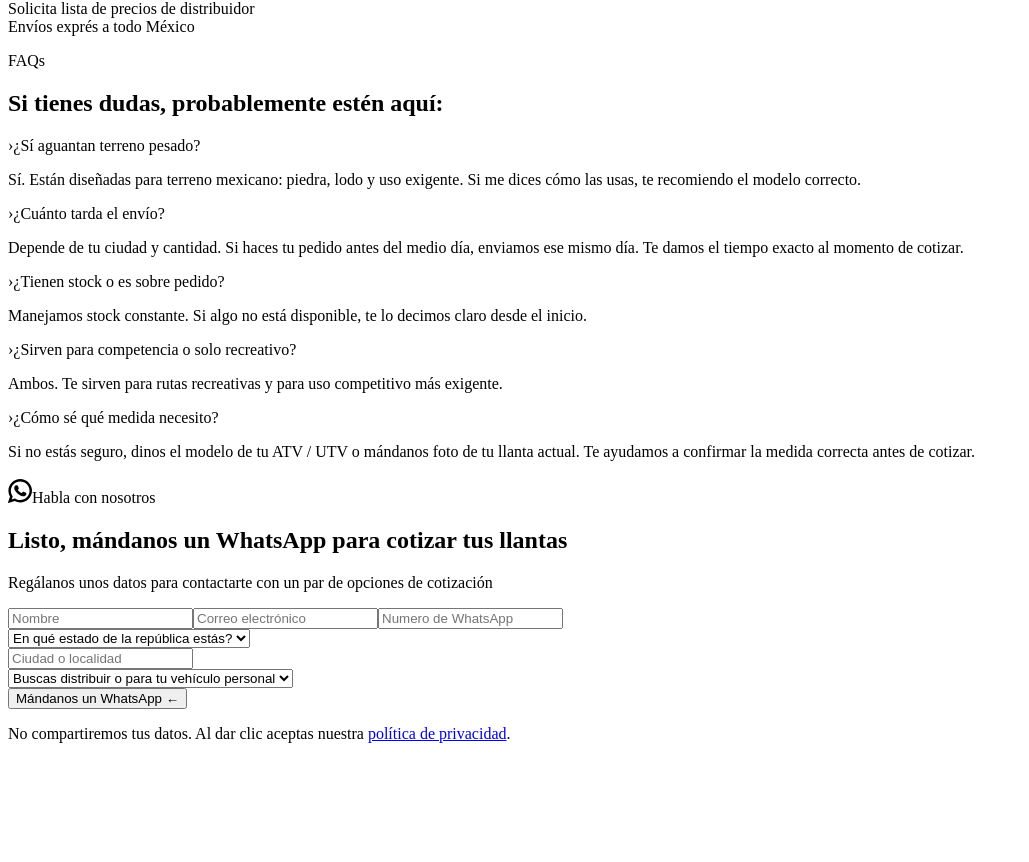
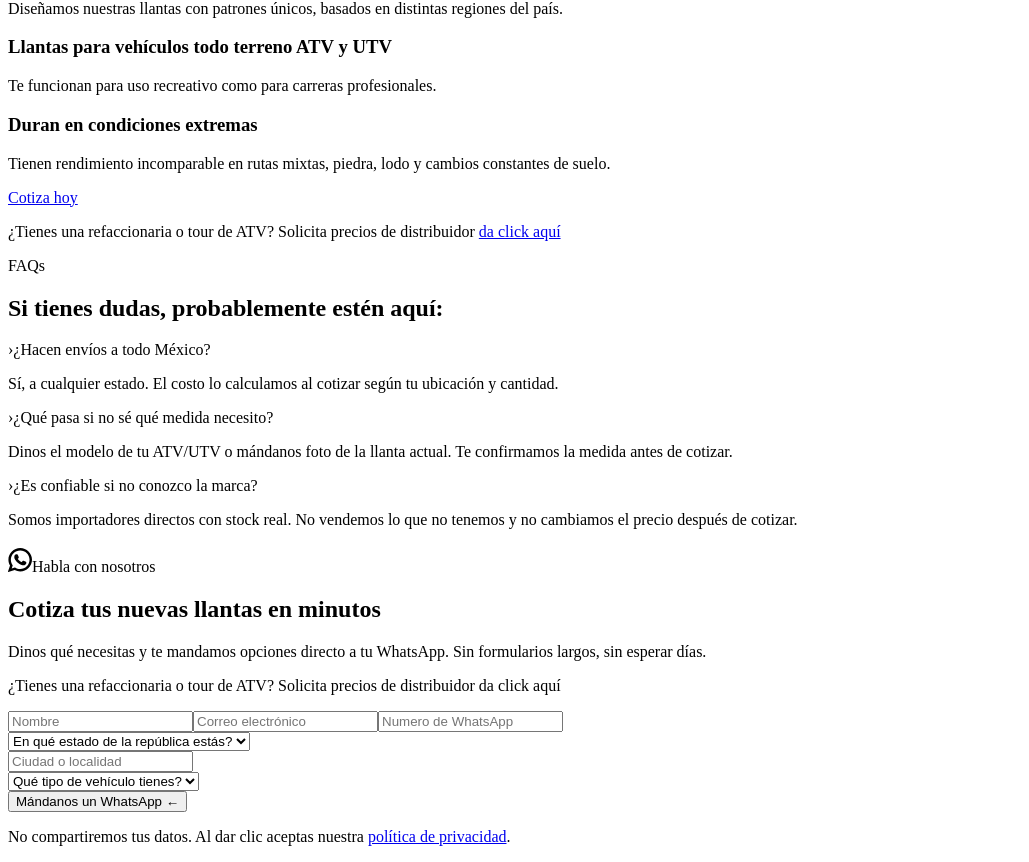
Before and after one commit to imadamblack/speed-supply, a Next.js app: page / in a window 1280 px wide. Shown: the part 1387-2249 px from the top of the page, without its empty margins (0-1029 px from the left). Before the commit the page ends 2146 px from the top, so only its background shows below. Built offline with nearby package versions, Linux system fonts and the light colour scheme.

Commit message:
FIX: Hero and OptInForm for DTC and B2B

```diff
--- a/content.js
+++ b/content.js
@@ -1,8 +1,8 @@
 export const content = {
   hero: {
     banner: {
-      title: 'Vendes productos para ATV o UTV, tu inventario de llantas no puede depender de la suerte',
-      description: 'Importador directo de llantas ATV y UTV con stock real, envíos exprés en México y venta flexible desde 1 pieza',
+      title: 'Las llantas que aguantan el terreno mexicano. Sin pagar un premium de marca.',
+      description: 'Importadores directos de llantas ATV y UTV. Stock real, precio justo, envío ese mismo día.',
     },
     content: {
       paragraph: 'Te vendemos desde 1 pieza, sin obligarte a comprar el juego completo y sin inflar precios por intermediarios.',
@@ -10,7 +10,7 @@ export const content = {
     },
     cta: {
       main: 'Cotiza hoy',
-      secondary: 'Solicita lista de precios de distribuidor<br/>Envíos exprés a todo México',
+      secondary: '¿Tienes una refaccionaria o tour de ATV? Solicita precios de distribuidor',
     },
   },
   catalogo: {
@@ -98,39 +98,9 @@ export const content = {
       secondary: null,
     },
   },
-  niveles: {
-    banner: {
-      title: 'Niveles del programa de Distribuidores',
-      description: null,
-    },
-    content: {
-      paragraph: null,
-      items: [
-        {
-          title: 'Estándar',
-          description: '— 50% de descuento sobre el Precio Regular<br/>— Compra inicial de activación: $20,000 MXN<br/>— Recompras sin monto mínimo<br/>— Atención personalizada<br/>— Acceso a promociones exclusivas<br/>— Precio de distribuidor 100% confidencial<br/>\n',
-          img: 'atributos01.jpg',
-        },
-        {
-          title: 'Preferente',
-          description: 'Todos los beneficios del Distribuidor Estándar más: <br/>— 5% de descuento adicional sobre el precio de lista una vez que acumules $50,000 MXN de compras en un periodo de 6 meses',
-          img: 'atributos02.jpg',
-        },
-        {
-          title: '100K',
-          description: 'Todos los beneficios del Distribuidor Estándar más: <br/>— 7% de descuento adicional sobre el precio de lista al realizar compras arriba de $100,000 MXN en una sola exhibición',
-          img: 'atributos03.jpg',
-        },
-      ],
-    },
-    cta: {
-      main: 'Conoce nuestro catálogo y cotiza',
-      secondary: null,
-    },
-  },
   atributos: {
     banner: {
-      title: 'Para vehículos todo terreno, llantas todo terreno',
+      title: 'No somos el más famoso. Somos el que cumple.',
       description: 'Nuestras llantas son la opción correcta tanto para uso profesional y recreativo porque aguantan todo terreno mexicano.',
     },
     content: {
@@ -211,29 +181,19 @@ export const content = {
       paragraph: null,
       items: [
         {
-          q: '¿Sí aguantan terreno pesado?',
-          a: 'Sí. Están diseñadas para terreno mexicano: piedra, lodo y uso exigente. Si me dices cómo las usas, te recomiendo el modelo correcto.',
+          q: '¿Hacen envíos a todo México? ',
+          a: 'Sí, a cualquier estado. El costo lo calculamos al cotizar según tu ubicación y cantidad.',
           img: 'faqs01.jpg',
         },
         {
-          q: '¿Cuánto tarda el envío?',
-          a: 'Depende de tu ciudad y cantidad. Si haces tu pedido antes del medio día, enviamos ese mismo día. Te damos el tiempo exacto al momento de cotizar.',
+          q: '¿Qué pasa si no sé qué medida necesito?',
+          a: 'Dinos el modelo de tu ATV/UTV o mándanos foto de la llanta actual. Te confirmamos la medida antes de cotizar.',
           img: 'faqs02.jpg',
         },
         {
-          q: '¿Tienen stock o es sobre pedido?',
-          a: 'Manejamos stock constante. Si algo no está disponible, te lo decimos claro desde el inicio.',
+          q: '¿Es confiable si no conozco la marca?',
+          a: 'Somos importadores directos con stock real. No vendemos lo que no tenemos y no cambiamos el precio después de cotizar.',
           img: 'faqs03.jpg',
-        },
-        {
-          q: '¿Sirven para competencia o solo recreativo?',
-          a: 'Ambos. Te sirven para rutas recreativas y para uso competitivo más exigente.',
-          img: 'faqs04.jpg',
-        },
-        {
-          q: '¿Cómo sé qué medida necesito?',
-          a: 'Si no estás seguro, dinos el modelo de tu ATV / UTV o mándanos foto de tu llanta actual. Te ayudamos a confirmar la medida correcta antes de cotizar.',
-          img: 'faqs05.jpg',
         },
       ],
     },
@@ -244,8 +204,8 @@ export const content = {
   },
   cta: {
     banner: {
-      title: 'Listo, mándanos un WhatsApp para cotizar tus llantas',
-      description: 'Regálanos unos datos para contactarte con un par de opciones de cotización',
+      title: 'Cotiza tus nuevas llantas en minutos',
+      description: 'Dinos qué necesitas y te mandamos opciones directo a tu WhatsApp. Sin formularios largos, sin esperar días.',
     },
     content: {
       paragraph: null,
--- a/src/components/form/opt-in-form.js
+++ b/src/components/form/opt-in-form.js
@@ -9,7 +9,7 @@ import fbEvent, { gtagSendEvent } from '../../services/fbEvents';
 import { Select } from './formAtoms';
 import { mexicanStates } from '../../catalogs/mexican-states';
 
-export default function OptInForm({lastClick = '', utm = {}}) {
+export default function OptInForm({lastClick = '', utm = {}, distributor}) {
   const [sending, setSending] = useState(false);
   const router = useRouter();
   const methods = useForm({mode: 'all'});
@@ -17,7 +17,6 @@ export default function OptInForm({lastClick = '', utm = {}}) {
     register,
     handleSubmit,
     formState: {errors},
-    watch,
   } = methods;
 
   const onSubmit = (data) => {
@@ -28,7 +27,7 @@ export default function OptInForm({lastClick = '', utm = {}}) {
 
     const _fbc = getCookie('_fbc');
     const _fbp = getCookie('_fbp');
-    const payload = {...data, _fbc, _fbp, ...utm};
+    const payload = {...data, _fbc, _fbp, ...utm, type: distributor ? 'distribuidor' : 'personal'};
 
     fetch(info.optInWebhook, {
       method: 'POST',
@@ -69,7 +68,7 @@ export default function OptInForm({lastClick = '', utm = {}}) {
   };
 
   const ConditionalInputs = () => {
-    if (watch('customerType') === 'distribuidor') {
+    if (distributor) {
       return (
         <input
           {...register(
@@ -81,7 +80,7 @@ export default function OptInForm({lastClick = '', utm = {}}) {
       )
     }
 
-    if (watch('customerType') === 'personal') {
+    if (!distributor) {
       return (
         <Select
           options={[
@@ -147,17 +146,6 @@ export default function OptInForm({lastClick = '', utm = {}}) {
           className={errors.city && '!bg-red-200'}
           placeholder="Ciudad o localidad"/>
 
-        <Select
-          options={[
-            {value: 'distribuidor', name: 'Soy distribuidor'},
-            {value: 'personal', name: 'Para mi vehículo'}
-          ]}
-          name="customerType"
-          inputOptions={{required: true}}
-          placeholder="Buscas distribuir o para tu vehículo personal"
-          className={`rounded-md px-6 py-4 bg-white ${errors.state && '!bg-red-200'}`}
-        />
-
         <ConditionalInputs />
 
         <button
--- a/src/pages/index.js
+++ b/src/pages/index.js
@@ -1,6 +1,5 @@
-import { useEffect, useRef, useState } from 'react';
+import { useEffect, useState } from 'react';
 import Image from 'next/image';
-import { info } from '../../info';
 import { content } from '../../content';
 
 import OptInForm from '../components/form/opt-in-form';
@@ -8,13 +7,12 @@ import Link from 'next/link';
 import Blockbuster from '../components/blockbuster';
 import Faqs from '../components/faqs';
 import scrollDepth from '../utils/scrollDepth';
-import { gtagSendEvent } from '../services/fbEvents';
-import { Select } from '../components/form/formAtoms';
+import { motion, AnimatePresence } from 'framer-motion';
 
 export default function Index({lead, utm}) {
   const [lastClick, setLastClick] = useState('');
-  const [catalogoItem, setCatalogoItem] = useState('ATV');
-  console.log('ITEM', catalogoItem);
+  const [isDistributor, setIsDistributor] = useState(false);
+  const [catalogoItem, setCatalogoItem] = useState('UTV');
 
   useEffect(() => {
     scrollDepth({
@@ -29,15 +27,18 @@ export default function Index({lead, utm}) {
     if (el) el.scrollIntoView({behavior: 'smooth', block: 'start'});
   };
 
-  const {hero, beneficios, alianzas, niveles, atributos, catalogo, garantias, testimonios, faqs, cta} = content;
+  const {hero, beneficios, alianzas, atributos, catalogo, garantias, testimonios, faqs, cta} = content;
 
-  const CtaButton = (origin) => (
-    <div className="reading-container">
+  const CtaButton = ({origin}) => (
+    <div className="reading-container z-20">
       <div>
-        <Link href="#contact">
+        <Link href="/#contact">
           <a onClick={() => goToContact(origin)} className="button !w-full">{hero.cta.main}</a>
         </Link>
-        <p className="-ft-1 text-center mt-6" dangerouslySetInnerHTML={{__html: hero.cta.secondary}}/>
+        <p className="text-center">
+          {hero.cta.secondary} {' '}
+          <a href="/#contact" onClick={() => setIsDistributor(true)} className="link">da click aquí</a>
+        </p>
       </div>
     </div>
   );
@@ -67,9 +68,10 @@ export default function Index({lead, utm}) {
           className="ft-4 lg:w-2/3 mx-auto relative text-center mt-8 md:[text-shadow:_2px_2px_0_rgb(0_0_0_/_40%)]"
           dangerouslySetInnerHTML={{__html: hero.banner.description}}
         />
+
+        <CtaButton origin="hero"/>
       </div>
 
-        {/*<CtaButton origin="hero"/>*/}
 
     </section>
 
@@ -86,7 +88,8 @@ export default function Index({lead, utm}) {
                   onClick={() => setCatalogoItem(i.title)}
                   className="relative h-[6rem] flex-grow items-center justify-center cursor-pointer"
                 >
-                    <p className="absolute top-[1.5rem] inset-x-0 text-center ft-8 serif font-bold tracking-wide z-40">{i.title}</p>
+                  <p
+                    className="absolute top-[1.5rem] inset-x-0 text-center ft-8 serif font-bold tracking-wide z-40">{i.title}</p>
                   <div
                     className={`${i.title !== catalogoItem && 'hidden'} absolute inset-0 bg-white/30 rounded-2xl shadow-md`}/>
                 </div>,
@@ -125,13 +128,12 @@ export default function Index({lead, utm}) {
         title={beneficios.banner.title}
         description={beneficios.banner.description}
       />
-        <div className="px-16 mb-20">
-          <p className="reading-container ft-2" dangerouslySetInnerHTML={{__html: beneficios.content?.paragraph}}/>
+      <div className="mb-20">
         <div className="container grid md:grid-cols-2 xl:grid-cols-3 gap-8 items-stretch">
           {beneficios.content.items.map((i, idx) =>
             <div
               id={`beneficio-${idx}`}
-                className="relative flex flex-col w-full bg-white rounded-2xl shadow-lg overflow-hidden border border-neutral-100 p-20">
+              className="relative flex flex-col w-full bg-white rounded-2xl shadow-lg overflow-hidden border border-neutral-100 p-12">
               <h3 className="ft-6 font-semibold flex-grow">{i.title}</h3>
               <p className="ft-1 mt-8" dangerouslySetInnerHTML={{__html: i.description}}/>
             </div>,
@@ -270,26 +272,6 @@ export default function Index({lead, utm}) {
         title={garantias.banner.title}
         description={garantias.banner.description}
       />
-        // <section id="garantias">
-        //   <div className="container my-20">
-        //     <div className="grid md:grid-cols-3 gap-12 items-stretch">
-        //       {garantias.content.items.map((i, idx) =>
-        //         <div
-        //           className="relative text-center w-full flex flex-col flex-grow p-12 border-2 rounded-lg shadow-md">
-        //           <h3>{i?.title}</h3>
-        //           <p>{i?.description}</p>
-        //         </div>,
-        //       )}
-        //     </div>
-        //   </div>
-        //   <div className="reading-container mt-20">
-        //     <h3 className="text-center">{garantias.cta.main}</h3>
-        //     <Link href="#contact">
-        //       <a onClick={() => goToContact('garantias')} className="button !w-full mb-4">Mándanos un Whatsapp</a>
-        //     </Link>
-        //     <p className="-ft-1">{hero.cta.second}</p>
-        //   </div>
-        // </section>
     }
 
     {/* CONTACT */}
@@ -304,16 +286,32 @@ export default function Index({lead, utm}) {
           </h2>
           <div className="my-12">
             <p className="ft-1 text-neutral-900" dangerouslySetInnerHTML={{__html: cta.banner.description}}/>
+            <p className="ft-1 text-neutral-900">
+              {isDistributor ? 'Si es para tu vehículo personal' : hero.cta.secondary} {' '}
+              <a onClick={() => setIsDistributor(!isDistributor)} className="link">da click aquí</a>
+            </p>
           </div>
+          <AnimatePresence mode="wait">
+            <motion.div
+              key={isDistributor ? 'distributor' : 'client'}
+              initial={{opacity: 0, y: 20}}
+              animate={{opacity: 1, y: 0}}
+              exit={{opacity: 0, y: -20}}
+              transition={{duration: 0.3}}
+            >
               <OptInForm
                 lastClick={lastClick}
                 utm={utm}
+                distributor={isDistributor}
               />
+            </motion.div>
+          </AnimatePresence>
       </div>
     </div>
     </section>
 </>
-  );
+)
+  ;
 
 }
 
--- a/src/styles/globals.css
+++ b/src/styles/globals.css
@@ -390,9 +390,9 @@ main {
 }
 
 a.link {
-  @apply flex text-brand-3 mt-8
-  after:content-["→"] after:ml-4
-  hover:text-brand-5 hover:after:ml-8;
+  @apply text-brand-5 border-b border-brand-5 w-max
+  after:content-["←"] after:ml-4
+  hover:text-brand-5;
 }
 
 * {
--- a/src/styles/globals.scss
+++ b/src/styles/globals.scss
@@ -24,9 +24,9 @@ main {
 }
 
 a.link {
-  @apply flex text-brand-3 mt-8
-  after:content-['→'] after:ml-4
-  hover:text-brand-5 hover:after:ml-8;
+  @apply text-brand-5 border-b border-brand-5 w-max
+  after:content-['←'] after:ml-4
+  hover:text-brand-5;
 }
 
 * {
```
Lines whose indentation alone changed are shown as unchanged.
